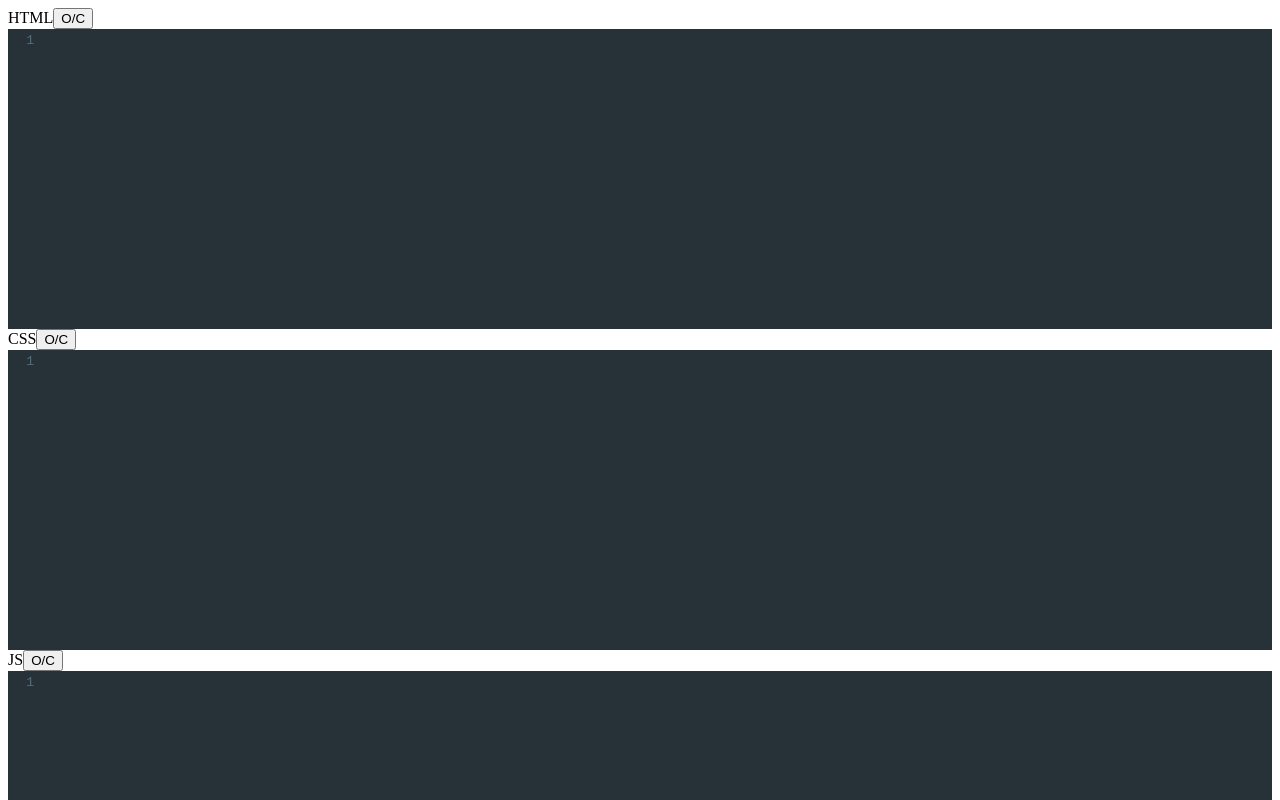
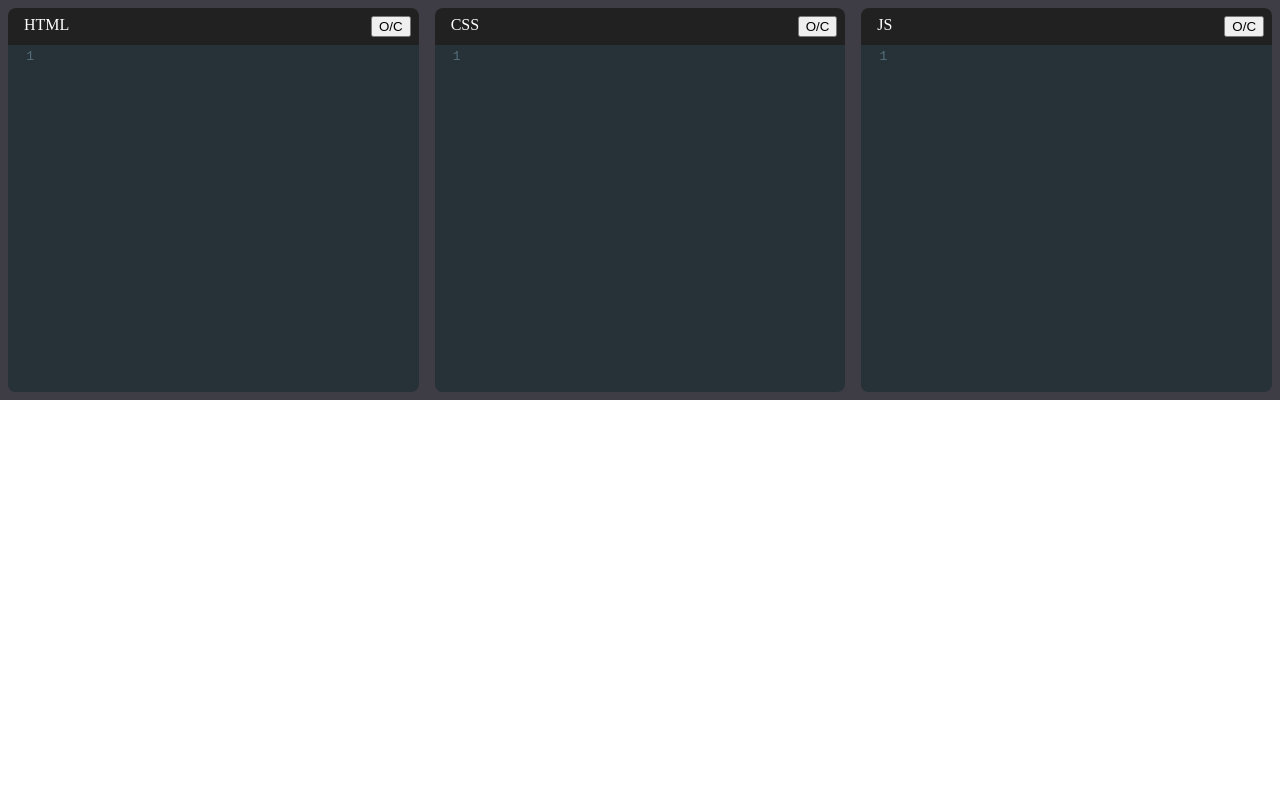
Before and after one commit to webroyit/c5p2c5-WRIShowCode, a React (Create React App) app: page / in a window 1280 px wide. Shown: the top 800 px of the page. Built offline with nearby package versions, Linux system fonts and the light colour scheme.

Commit message:
Add styles to code editors

```diff
--- a/src/index.css
+++ b/src/index.css
@@ -0,0 +1,42 @@
+body {
+    margin: 0;
+}
+
+.top-pane {
+    background-color: #606a60;
+}
+
+.pane {
+    height: 50vh;
+    display: flex;
+}
+
+.editor-container {
+    flex-grow: 1;
+    flex-basis: 0;      /* Make all the editors the same size */
+    display: flex;
+    flex-direction: column;
+    padding: .5rem;
+    background-color: hsl(255, 6%, 25%);
+}
+
+.editor-title {
+    display: flex;
+    justify-content: space-between;
+    background-color: #222121;
+    color: white;
+    padding: .5rem .5rem .5rem 1rem;
+    border-top-left-radius: .5rem;
+    border-top-right-radius: .5rem;
+}
+
+.CodeMirror {
+    height: 100% !important;
+}
+
+.code-mirror-wrapper {
+    flex-grow: 1;
+    border-bottom-left-radius: .5rem;
+    border-bottom-right-radius: .5rem;
+    overflow: hidden;
+}
```
